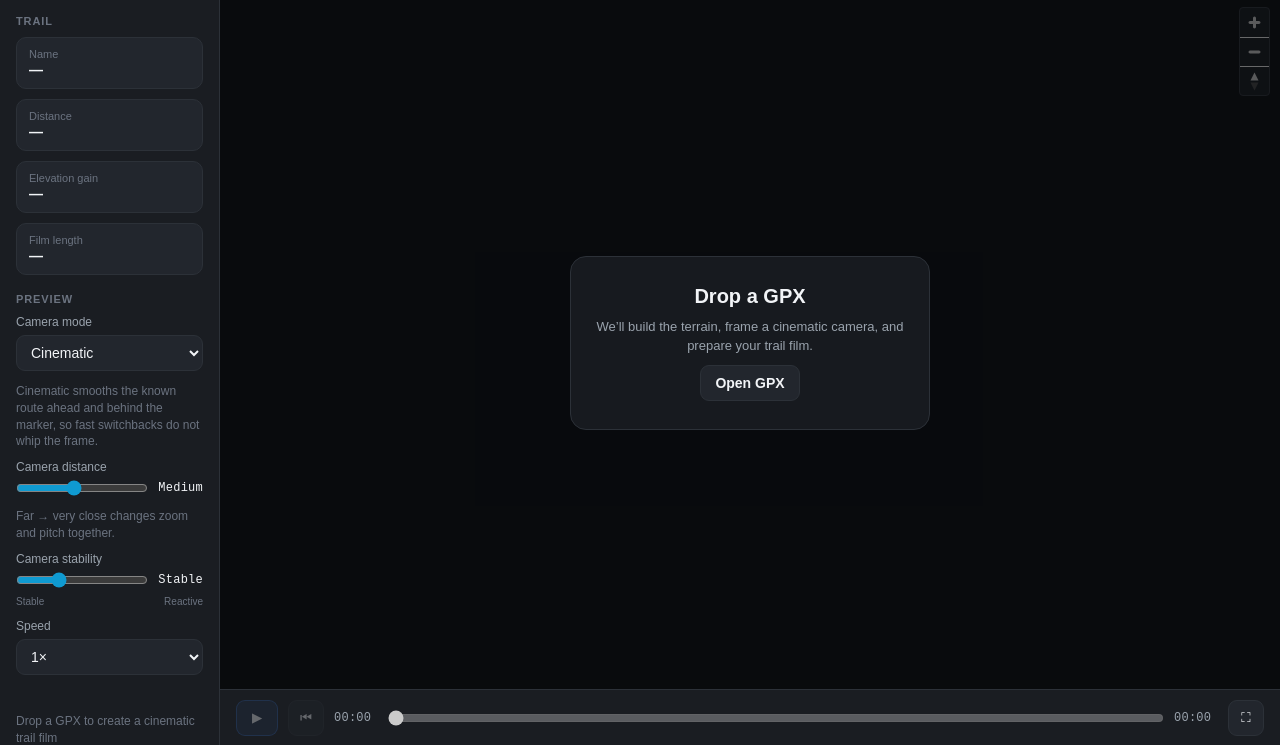
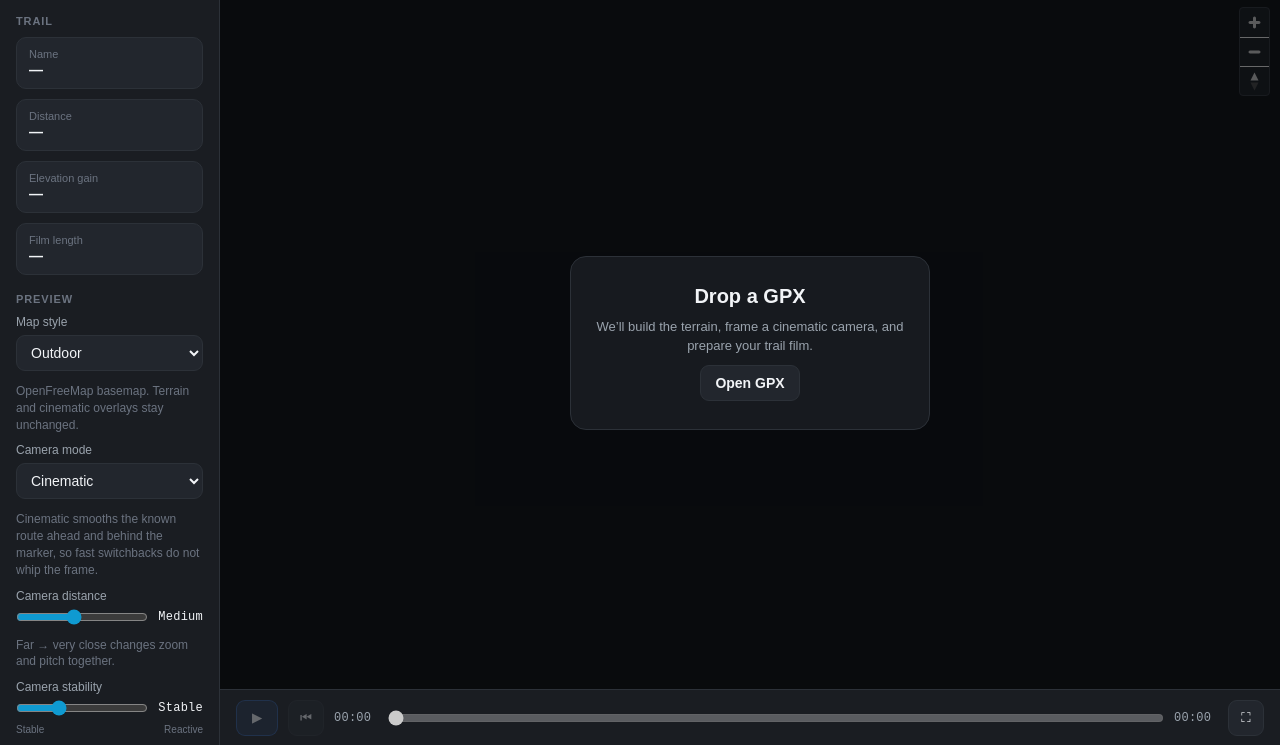
Before and after one commit to costpetrides/gpx-animaiton, a website built with Vite: page index.html in a window 1280 px wide. Shown: the part 55-800 px from the top of the page. Built offline with nearby package versions, Linux system fonts and the light colour scheme; no server answers.

Commit message:
Add OpenFreeMap style selector

```diff
--- a/index.html
+++ b/index.html
@@ -66,6 +66,14 @@
 
           <section class="side-section">
             <h2>Preview</h2>
+
+            <label class="field-label" for="map-style-select">Map style</label>
+            <select id="map-style-select">
+              <option value="outdoor" selected>Outdoor</option>
+              <option value="positron">Positron</option>
+              <option value="dark">Dark</option>
+            </select>
+            <p class="field-hint">OpenFreeMap basemap. Terrain and cinematic overlays stay unchanged.</p>
 
             <label class="field-label" for="camera-mode">Camera mode</label>
             <select id="camera-mode">
```
